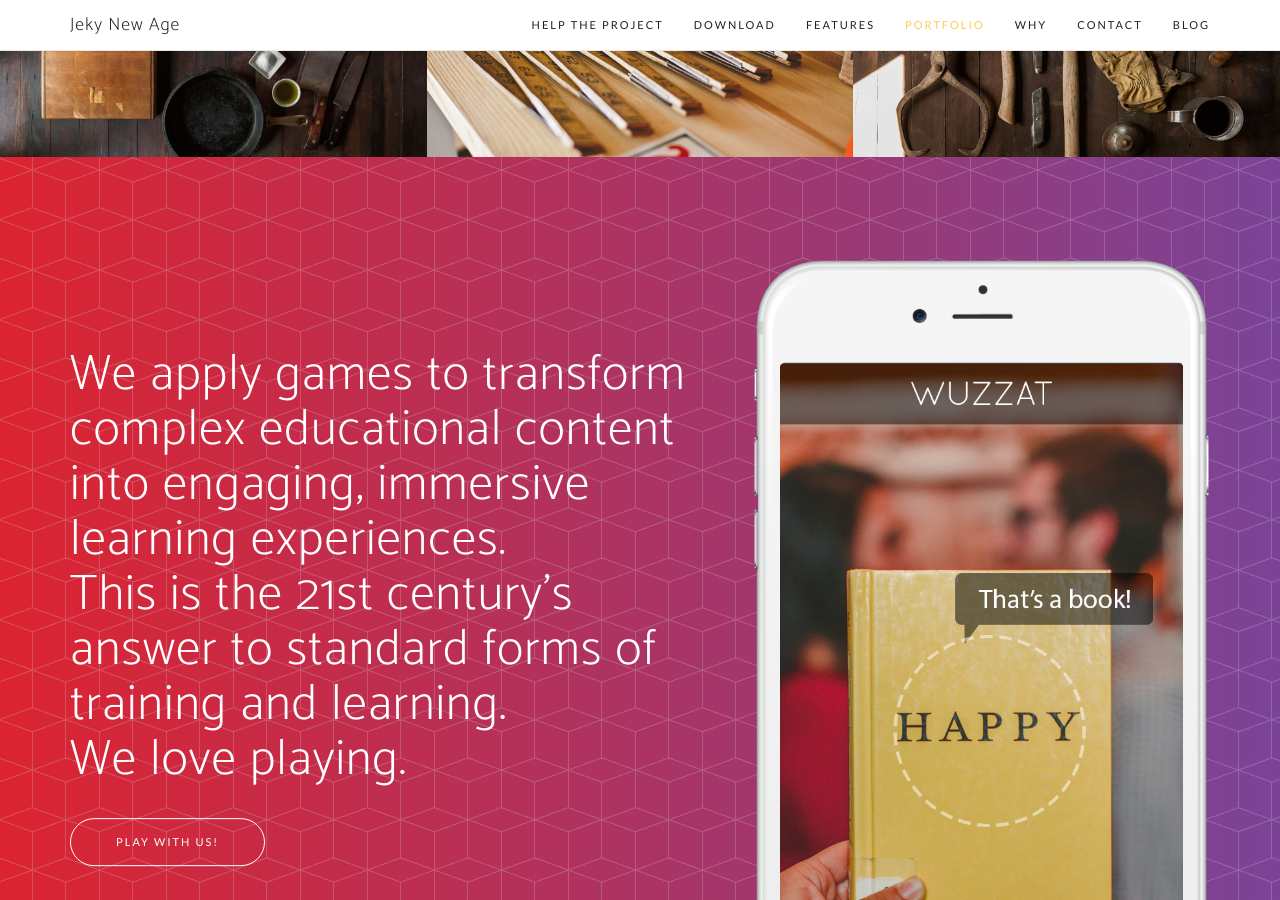
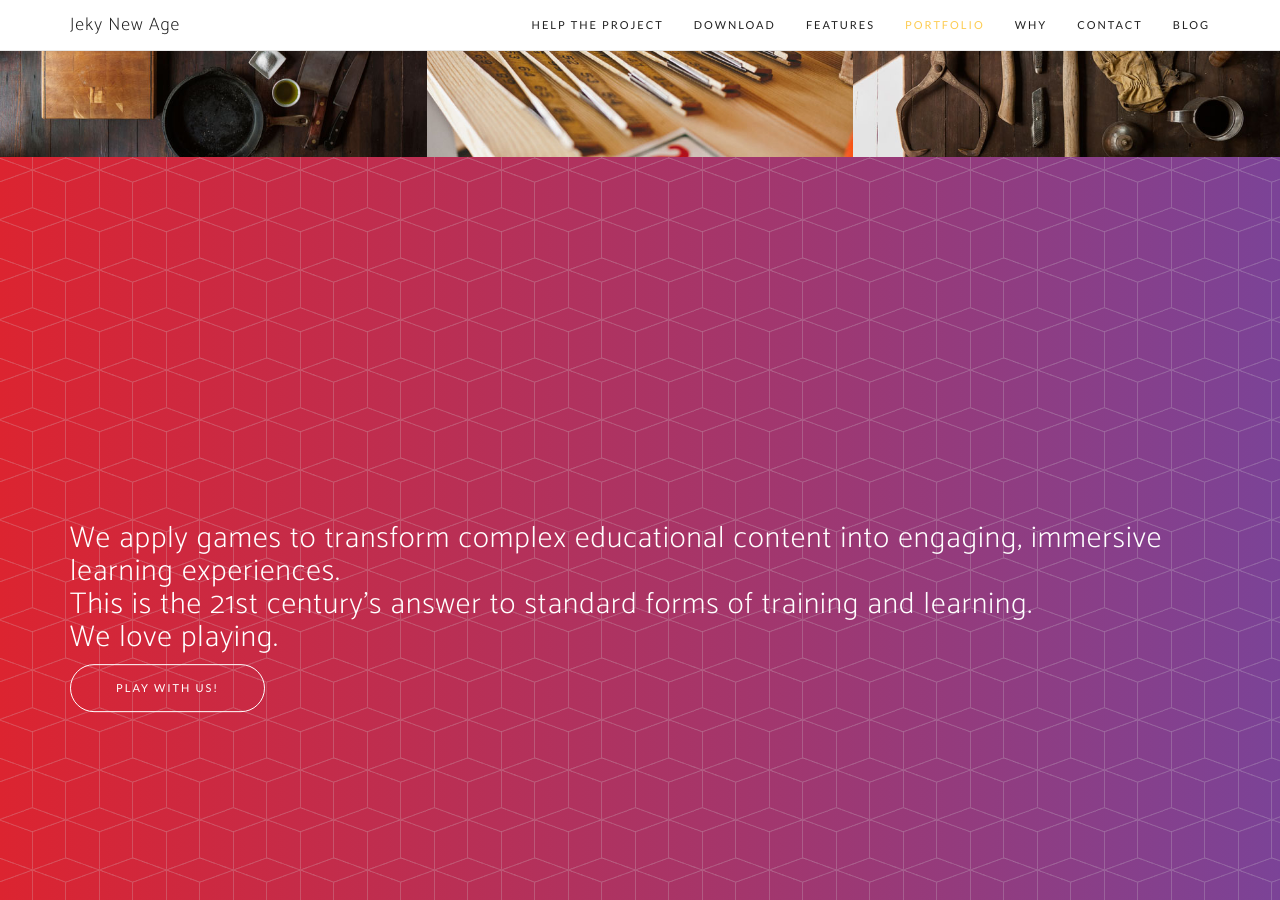
Before and after one commit to MisinhaP/previous_site, a Jekyll site: the page built from test.html, in a window 1280 px wide and 900 px high, scrolled down 771 px. Built offline with Jekyll 4.4.1, drawn with Linux system fonts in a browser that asks for light colours; nearby versions of some CDN libraries; some web fonts are replaced.

Commit message:
remove phone from header

```diff
--- a/_includes/header.html
+++ b/_includes/header.html
@@ -1,31 +1,17 @@
 <header>
     <div class="container">
         <div class="row">
-            <div class="col-sm-7">
+            <div class="col-sm-12">
                 <div class="header-content">
                     <div class="header-content-inner">
-                        <h1>We apply games to transform complex educational content into engaging, immersive learning experiences.
+                        <h2>We apply games to transform complex educational content into engaging, immersive learning experiences.
                             <br>This is the 21st century's answer to standard forms of training and learning.
-                            <br>We love playing. </h1>
+                            <br>We love playing. </h2>
                         <a href="#download" class="btn btn-outline btn-xl page-scroll">Play with us!</a>
                     </div>
                 </div>
             </div>
-            <div class="col-sm-5">
-                <div class="device-container">
-                    <div class="device-mockup iphone6_plus portrait white">
-                        <div class="device">
-                            <div class="screen">
-                                <!-- Demo image for screen mockup, you can put an image here, some HTML, an animation, video, or anything else! -->
-                                <img src="/img/demo-screen-1.jpg" class="img-responsive" alt="">
-                            </div>
-                            <div class="button">
-                                <!-- You can hook the "home button" to some JavaScript events or just remove it -->
-                            </div>
-                        </div>
-                    </div>
-                </div>
-            </div>
+
         </div>
     </div>
 </header>
```
Also changed, not shown: 2 other files.
